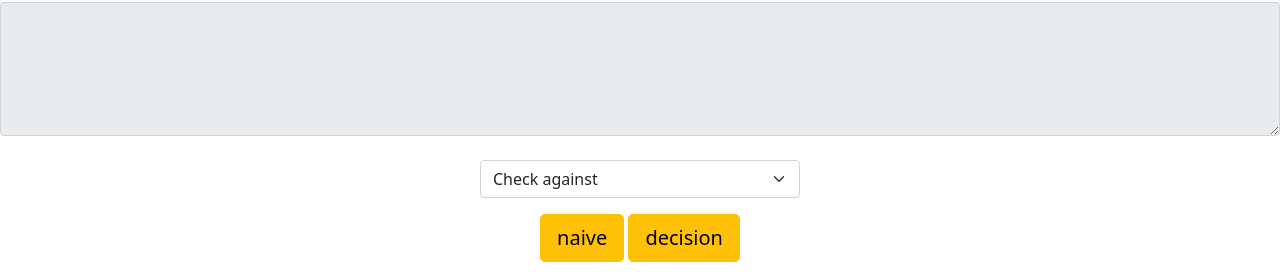
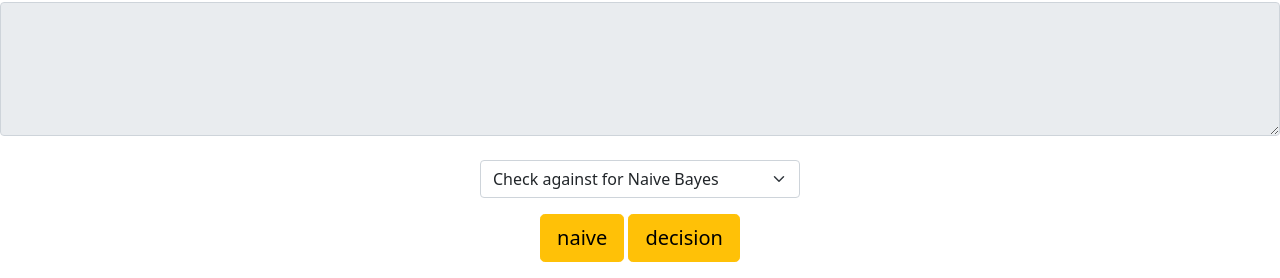
Before and after one commit to jumana-s/3710-Project, a Flask app: page / in a window 1280 px wide. Shown: the part 657-935 px from the top of the page. Run offline with Flask 2, Linux system fonts and the light colour scheme.

Commit message:
Update index.html

```diff
--- a/templates/index.html
+++ b/templates/index.html
@@ -87,7 +87,7 @@
         <textarea rows="5" class="form-control" name="symptoms" type="text" id="disease-display" placeholder=""  readonly></textarea>
         <div class="d-flex justify-content-center mt-4">
             <select class="form-select w-25" name="decision">
-                <option value="All diseases" selected>Check against</option>
+                <option value="All diseases" selected>Check against for Naive Bayes </option>
                 <option value="All diseases">All diseases</option>
                 <option value="hypertensive disease">hypertensive disease</option>
                 <option value="coronary heart disease">coronary heart disease</option>
```
